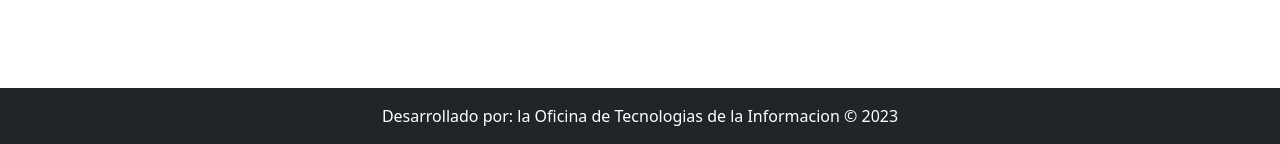
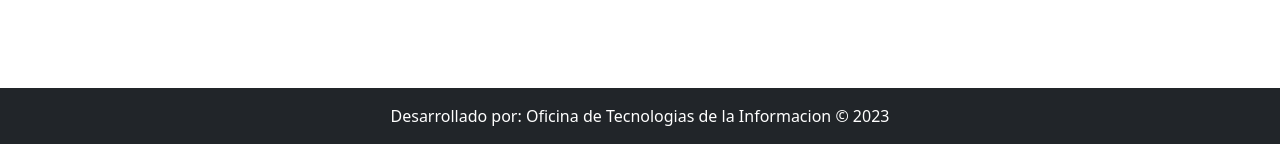
Before and after one commit to veronny/control_asistencia, a Django app: page / in a window 1280 px wide. Shown: the part 751-895 px from the top of the page. Run offline with Django 4.2, Linux system fonts and the light colour scheme; some libraries are stand-ins or nearby versions.

```diff
--- a/filiacion/templates/_footer.html
+++ b/filiacion/templates/_footer.html
@@ -1,3 +1,3 @@
 <footer class="py-3 bg-dark">
-    <div class="container px-4 px-lg-5"><p class="m-0 text-center text-white">Desarrollado por: la Oficina de Tecnologias de la Informacion &copy; 2023</p></div>
+    <div class="container px-4 px-lg-5"><p class="m-0 text-center text-white">Desarrollado por: Oficina de Tecnologias de la Informacion &copy; 2023</p></div>
 </footer>
```
